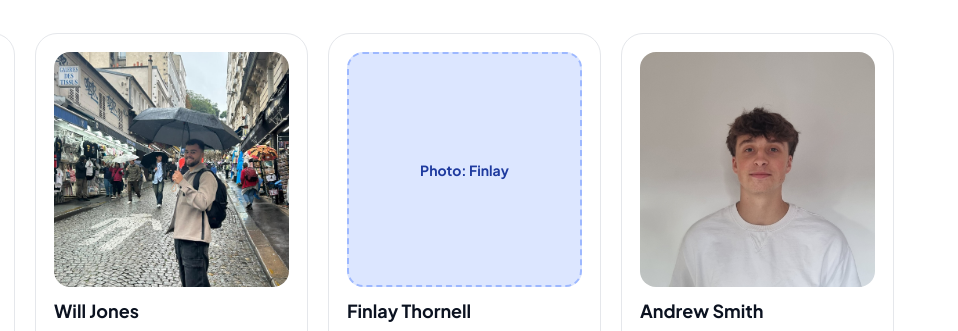
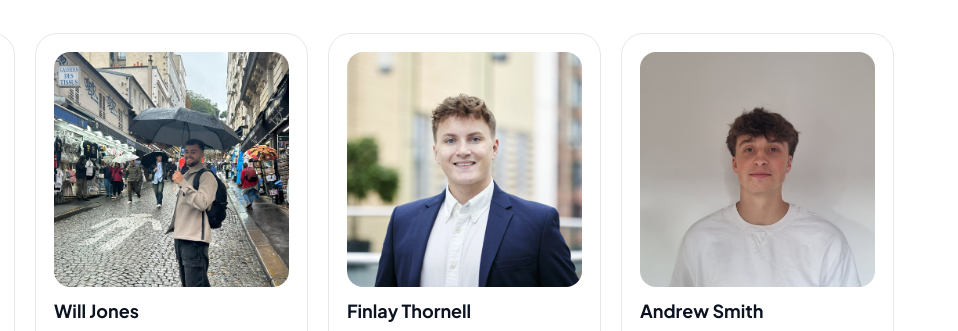
Before and after one commit to andrewsmith5342/eventli, a website: page index.html in a window 1280 px wide. Shown: the part 5999-6330 px from the top of the page, 322-1280 px from the left. Drawn offline with Linux system fonts and the light colour scheme.

Commit message:
finlay image

```diff
--- a/index.html
+++ b/index.html
@@ -371,7 +371,6 @@
       <span class="eyebrow">The team</span>
       <h2 class="h2">Real people. No corporate theatre.</h2>
     </div>
-    <!-- TODO: replace each remaining placeholder div with <img class="member__photo" src="images/NAME.jpg" alt="NAME"> -->
     <ul class="team">
       <li class="member">
         <div class="member__frame"><img class="member__photo" src="images/kyle-zi.JPG" alt="Kyle Tracey" width="400"
@@ -387,7 +386,7 @@
           target="_blank" rel="noopener noreferrer">LinkedIn<span class="sr-only">, Will Jones</span></a>
       </li>
       <li class="member">
-        <div class="placeholder placeholder--blue member__photo">Photo: Finlay</div><strong class="member__name">Finlay
+        <div class="member__frame"><img class="member__photo" src="images/finlay.jpeg" alt="Finlay Thornell" width="400" height="400"></div><strong class="member__name">Finlay
           Thornell</strong><span class="member__role">Chief Marketing Officer</span><span class="member__bio">Tells Eventli's
           story and gets it in front of the right organisers.</span><a class="member__link"
           href="https://www.linkedin.com/in/finlay-thornell-uk/" target="_blank" rel="noopener noreferrer">LinkedIn<span
```
Also changed, not shown: images/finlay.jpeg (added).
